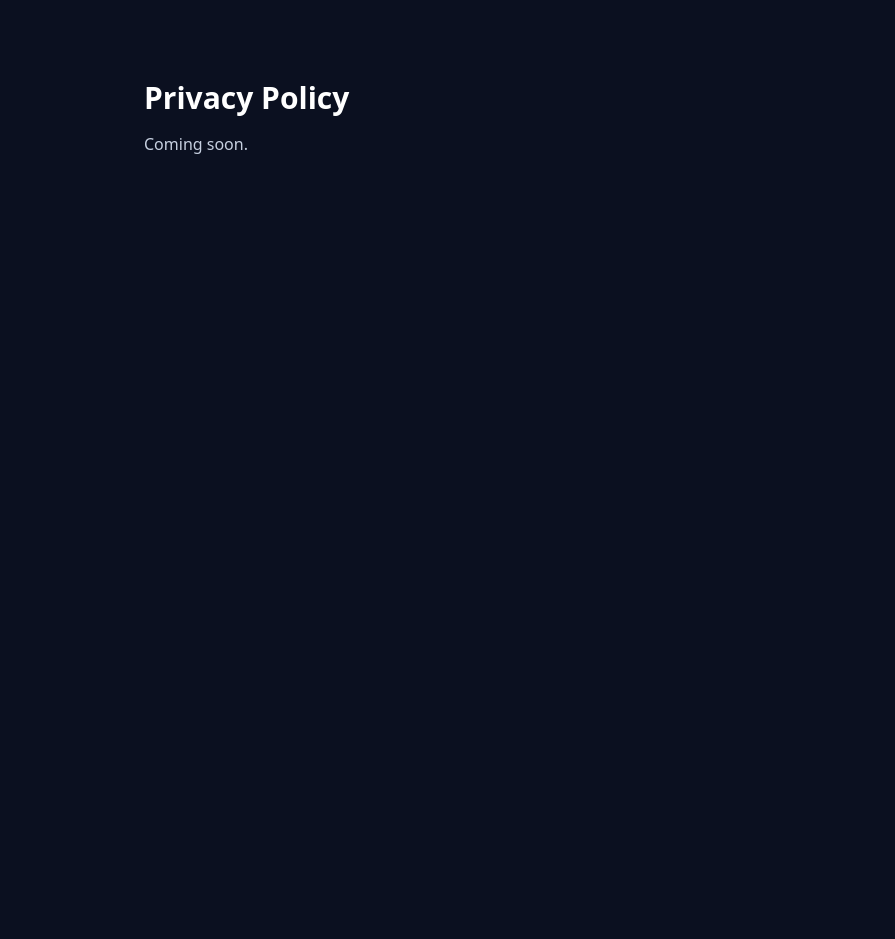
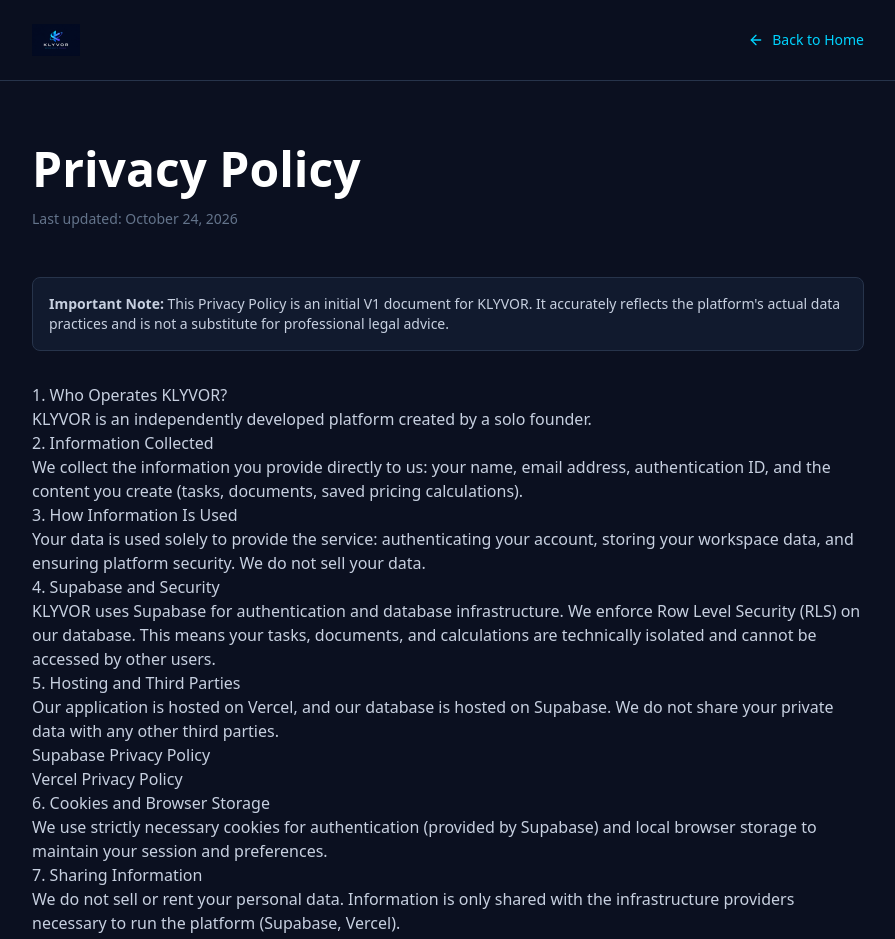
Before and after one commit to titanicfay-cloud/klyvor, a Next.js app: page /privacy in a window 1280 px wide. Shown: the top 939 px of the page, without its empty margins (192-1087 px from the left). Before the commit the page ends 800 px from the top, so only its background shows below. Built offline with nearby package versions, Linux system fonts and the light colour scheme.

Commit message:
Feature: Added Terms, Privacy, and Help pages with shared legal layout

```diff
--- /dev/null
+++ b/app/help/page.tsx
@@ -0,0 +1,13 @@
+import LegalLayout from "@/components/legal/LegalLayout";
+
+export default function HelpPage() {
+  return (
+    <LegalLayout title="Help & Support" lastUpdated="October 24, 2026">
+      <div className="text-center py-12">
+        <h2 className="text-2xl font-bold text-white mb-4">We're here to help.</h2>
+        <p className="mb-8">If you have a question or need assistance, please use the floating support widget located in the bottom right corner of the screen.</p>
+        <p className="text-[#64748B] text-sm">Technical issues? Log in to your dashboard to submit a support ticket directly.</p>
+      </div>
+    </LegalLayout>
+  );
+}
--- a/app/privacy/page.tsx
+++ b/app/privacy/page.tsx
@@ -1,3 +1,57 @@
-export default function Privacy() {
-  return <div className="p-20 max-w-3xl mx-auto text-white"><h1 className="text-3xl font-bold mb-4">Privacy Policy</h1><p className="text-muted-foreground">Coming soon.</p></div>;
+import LegalLayout from "@/components/legal/LegalLayout";
+
+export default function PrivacyPage() {
+  return (
+    <LegalLayout title="Privacy Policy" lastUpdated="October 24, 2026">
+      <div className="bg-[#111A2E] border border-[#27344B] p-4 rounded-lg mb-8 text-sm">
+        <strong>Important Note:</strong> This Privacy Policy is an initial V1 document for KLYVOR. It accurately reflects the platform's actual data practices and is not a substitute for professional legal advice.
+      </div>
+
+      <h2>1. Who Operates KLYVOR?</h2>
+      <p>KLYVOR is an independently developed platform created by a solo founder.</p>
+
+      <h2>2. Information Collected</h2>
+      <p>We collect the information you provide directly to us: your name, email address, authentication ID, and the content you create (tasks, documents, saved pricing calculations).</p>
+
+      <h2>3. How Information Is Used</h2>
+      <p>Your data is used solely to provide the service: authenticating your account, storing your workspace data, and ensuring platform security. We do not sell your data.</p>
+
+      <h2>4. Supabase and Security</h2>
+      <p>KLYVOR uses Supabase for authentication and database infrastructure. We enforce Row Level Security (RLS) on our database. This means your tasks, documents, and calculations are technically isolated and cannot be accessed by other users.</p>
+
+      <h2>5. Hosting and Third Parties</h2>
+      <p>Our application is hosted on Vercel, and our database is hosted on Supabase. We do not share your private data with any other third parties.</p>
+      <ul>
+        <li><a href="https://supabase.com/privacy" target="_blank" rel="noreferrer">Supabase Privacy Policy</a></li>
+        <li><a href="https://vercel.com/legal/privacy-policy" target="_blank" rel="noreferrer">Vercel Privacy Policy</a></li>
+      </ul>
+
+      <h2>6. Cookies and Browser Storage</h2>
+      <p>We use strictly necessary cookies for authentication (provided by Supabase) and local browser storage to maintain your session and preferences.</p>
+
+      <h2>7. Sharing Information</h2>
+      <p>We do not sell or rent your personal data. Information is only shared with the infrastructure providers necessary to run the platform (Supabase, Vercel).</p>
+
+      <h2>8. Data Retention</h2>
+      <p>We retain your data as long as your account is active. If you request account deletion, your data is removed from our primary database, though infrastructure backups may persist temporarily.</p>
+
+      <h2>9. User Privacy Rights</h2>
+      <p>You have the right to access, correct, or request the deletion of your data at any time. You can export your data directly from the Account Settings page.</p>
+
+      <h2>10. Children's Privacy</h2>
+      <p>KLYVOR is intended for professional use and is not directed at individuals under the age of 16. We do not knowingly collect data from children.</p>
+
+      <h2>11. International Processing</h2>
+      <p>Your data may be processed in data centers located outside your country (depending on the Supabase and Vercel region configurations).</p>
+
+      <h2>12. Security Incidents</h2>
+      <p>We implement reasonable safeguards to protect your data. However, no method of transmission over the internet is 100% secure.</p>
+
+      <h2>13. Policy Changes</h2>
+      <p>We may update this policy. Changes will be reflected by the "Last updated" date at the top of this page.</p>
+
+      <h2>14. Contact</h2>
+      <p>For privacy-related questions, please use the Help & Support widget.</p>
+    </LegalLayout>
+  );
 }
--- a/app/terms/page.tsx
+++ b/app/terms/page.tsx
@@ -1,3 +1,60 @@
-export default function Terms() {
-  return <div className="p-20 max-w-3xl mx-auto text-white"><h1 className="text-3xl font-bold mb-4">Terms of Service</h1><p className="text-muted-foreground">Coming soon.</p></div>;
+import LegalLayout from "@/components/legal/LegalLayout";
+
+export default function TermsPage() {
+  return (
+    <LegalLayout title="Terms of Service" lastUpdated="October 24, 2026">
+      <div className="bg-[#111A2E] border border-[#27344B] p-4 rounded-lg mb-8 text-sm">
+        <strong>Important Note:</strong> These Terms of Service are an initial V1 document prepared for KLYVOR's current stage of development. They explain the basic rules for using the platform but have not been represented as a substitute for advice from a qualified legal professional.
+      </div>
+
+      <h2>1. About KLYVOR</h2>
+      <p>KLYVOR is an independently developed professional workspace providing tools for Task Management, Documents & Notes, and Pricing Calculations.</p>
+
+      <h2>2. Acceptance of Terms</h2>
+      <p>By accessing or using KLYVOR, you agree to be bound by these Terms. If you do not agree, you must not use the platform.</p>
+
+      <h2>3. Accounts</h2>
+      <p>You agree to provide accurate information during registration, to protect your account credentials, and to not impersonate others or attempt unauthorized access.</p>
+
+      <h2>4. Acceptable Use</h2>
+      <p>You agree not to use KLYVOR for unlawful purposes, to attempt to bypass security measures, or to access other users' private data.</p>
+
+      <h2>5. User Content</h2>
+      <p>You retain all ownership rights to the content you create (tasks, documents, calculations). KLYVOR claims no ownership over your professional data and only processes it as necessary to provide the service.</p>
+
+      <h2>6. Tools and Calculations</h2>
+      <p>The Pricing Calculator provides estimates based on the figures you input. It does not guarantee earnings, profitability, or market rates. You are solely responsible for your financial decisions.</p>
+
+      <h2>7. Availability and Changes</h2>
+      <p>KLYVOR is under active development. Features may be added, modified, or temporarily unavailable as we improve the platform.</p>
+
+      <h2>8. Security</h2>
+      <p>We implement industry-standard measures, including Row Level Security (RLS), to protect your data. However, no system is perfectly secure, and we cannot guarantee absolute security.</p>
+
+      <h2>9. Third-Party Services</h2>
+      <p>KLYVOR uses Supabase for authentication and database hosting, and Vercel for application hosting. Your data is stored on their infrastructure.</p>
+
+      <h2>10. Suspension and Termination</h2>
+      <p>We reserve the right to restrict or terminate access to KLYVOR if you violate these Terms or pose a security risk to the platform or other users.</p>
+
+      <h2>11. Account Deletion</h2>
+      <p>For V1, account deletion is handled manually. Please submit a request via the Help & Support widget.</p>
+
+      <h2>12. Disclaimers</h2>
+      <p>KLYVOR is provided "as is" without warranties of any kind, subject to rights that cannot be legally excluded.</p>
+
+      <h2>13. Limitation of Liability</h2>
+      <p>To the maximum extent permitted by law, KLYVOR shall not be liable for any indirect or consequential damages resulting from your use of the platform.</p>
+      <p className="text-yellow-500 text-sm">[Founder Note: This section should be reviewed by a legal professional prior to significant commercial expansion.]</p>
+
+      <h2>14. Changes to These Terms</h2>
+      <p>We may update these Terms from time to time. Significant changes will be noted by the updated date at the top of this page.</p>
+
+      <h2>15. Governing Law</h2>
+      <p className="text-yellow-500 text-sm">[Founder Note: The governing jurisdiction must be specified here. Please consult a legal professional to insert the appropriate jurisdiction.]</p>
+
+      <h2>16. Contact</h2>
+      <p>For any questions regarding these Terms, please use the Help & Support widget.</p>
+    </LegalLayout>
+  );
 }
--- /dev/null
+++ b/components/legal/LegalLayout.tsx
@@ -0,0 +1,51 @@
+import Link from "next/link";
+import Image from "next/image";
+import { ArrowLeft } from "lucide-react";
+
+export default function LegalLayout({
+  title,
+  lastUpdated,
+  children
+}: {
+  title: string,
+  lastUpdated: string,
+  children: React.ReactNode
+}) {
+  return (
+    <div className="min-h-screen bg-[#0B1020] text-[#C7D0E0]">
+      {/* Header */}
+      <header className="border-b border-[#27344B] bg-[#0B1020]/80 backdrop-blur-md sticky top-0 z-40">
+        <div className="max-w-4xl mx-auto px-4 sm:px-6 lg:px-8 h-20 flex items-center justify-between">
+          <Link href="/" className="flex items-center gap-2 hover:opacity-80 transition-opacity">
+            <Image src="/logo.png" alt="KLYVOR" width={140} height={40} className="object-contain w-auto h-8" />
+          </Link>
+          <Link href="/" className="text-sm font-medium text-primary hover:text-white flex items-center gap-2 transition-colors">
+            <ArrowLeft size={16} /> Back to Home
+          </Link>
+        </div>
+      </header>
+
+      {/* Content */}
+      <main className="max-w-4xl mx-auto px-4 sm:px-6 lg:px-8 py-16">
+        <div className="mb-12">
+          <h1 className="text-4xl sm:text-5xl font-bold text-white mb-4">{title}</h1>
+          <p className="text-sm text-[#64748B]">Last updated: {lastUpdated}</p>
+        </div>
+
+        <div className="prose prose-invert prose-cyan max-w-none prose-headings:text-white prose-p:leading-relaxed prose-li:leading-relaxed">
+          {children}
+        </div>
+
+        {/* Footer links */}
+        <div className="mt-20 pt-8 border-t border-[#27344B] flex flex-col sm:flex-row justify-between items-center gap-4 text-sm">
+          <p className="text-[#64748B]">© {new Date().getFullYear()} KLYVOR. All rights reserved.</p>
+          <div className="flex gap-6">
+            <Link href="/terms" className="text-primary hover:text-white transition-colors">Terms of Service</Link>
+            <Link href="/privacy" className="text-primary hover:text-white transition-colors">Privacy Policy</Link>
+            <Link href="/help" className="text-primary hover:text-white transition-colors">Help & Support</Link>
+          </div>
+        </div>
+      </main>
+    </div>
+  );
+}
```
